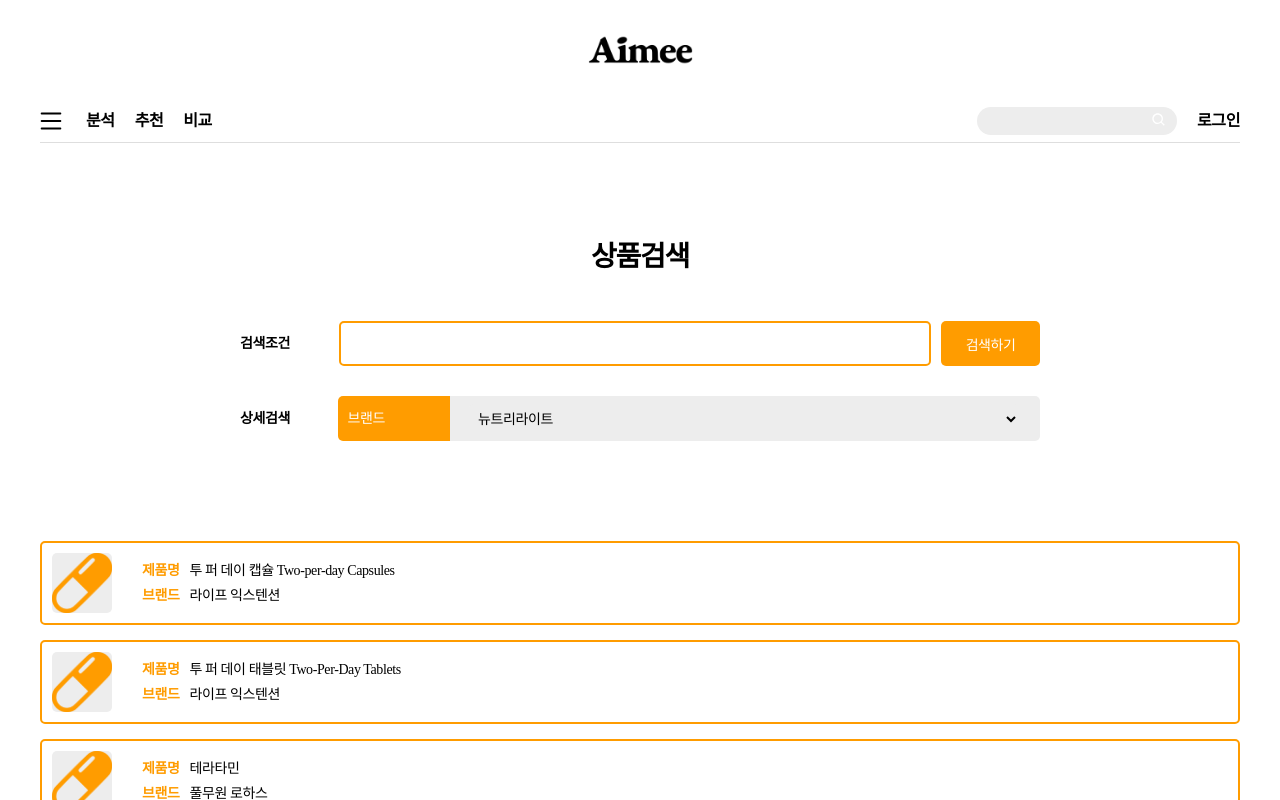
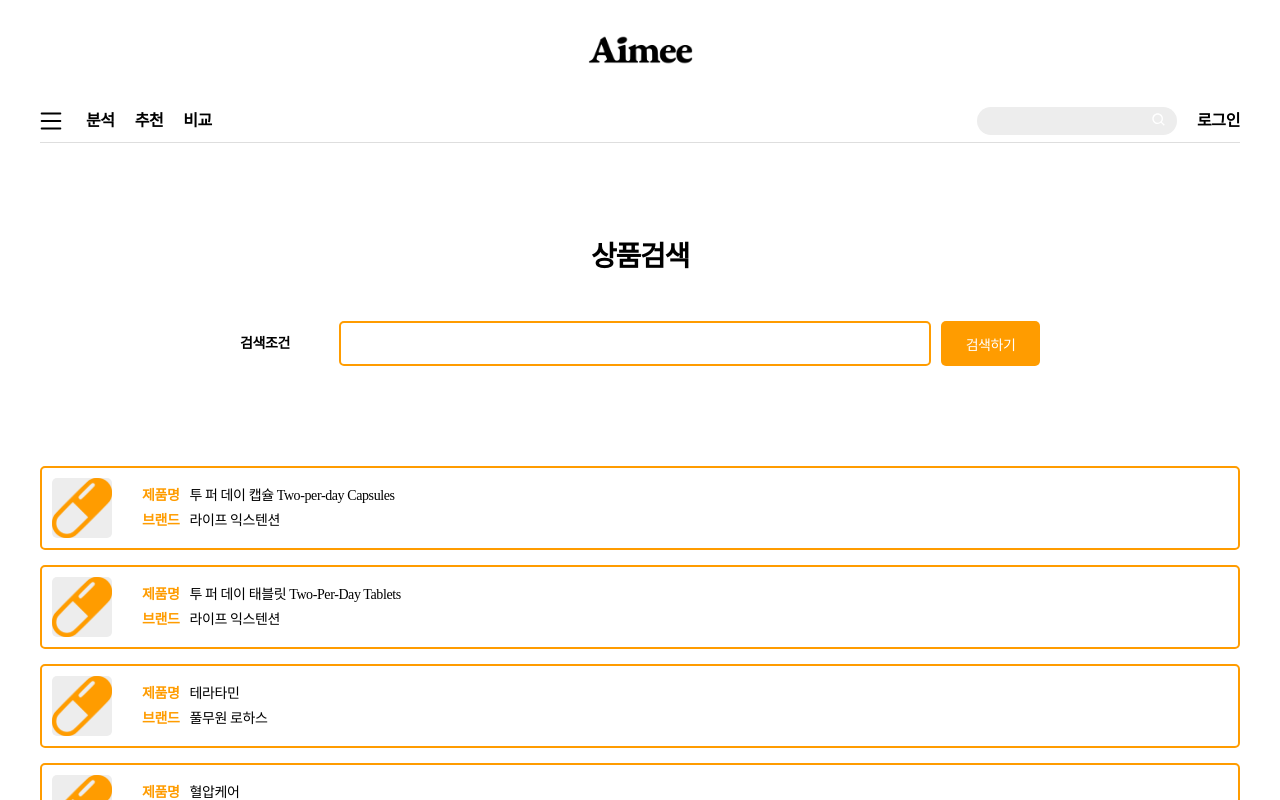
Before and after one commit to Ho0on/wanted_pre_onboarding_energybalance, a React (Create React App) app: page / in a window 1280 px wide. Shown: the top 800 px of the page. Built offline with nearby package versions, Linux system fonts and the light colour scheme.

Commit message:
Add: 검색 알고리즘 재정립 및 any 타입 변경

```diff
--- a/src/components/Checkbox/Selectbox.tsx
+++ b/src/components/Checkbox/Selectbox.tsx
@@ -1,12 +1,26 @@
 import React from 'react';
+import { ISelectProps } from '../../shared/types';
 import * as S from './Selectbox.style';
 
-function Selectbox({ data }: { data: string[] }) {
+function Selectbox({ data, resultData, setResultData }: ISelectProps) {
+  const handleSelectBox = (e: React.ChangeEvent<HTMLSelectElement>) => {
+    const brandFilteredData = resultData.filter(product =>
+      product.brand.includes(e.target.value)
+    );
+
+    setResultData(brandFilteredData);
+  };
+
   return (
     <S.BoxSection>
-      <S.SelectboxSection>
+      <S.SelectboxSection onChange={handleSelectBox}>
+        <option>브랜드 이름을 선택해주세요.</option>
         {data.map((el: string, idx: number) => {
-          return <option key={idx}>{el}</option>;
+          return (
+            <option key={idx} value={el}>
+              {el}
+            </option>
+          );
         })}
       </S.SelectboxSection>
     </S.BoxSection>
--- a/src/pages/Main/Main.tsx
+++ b/src/pages/Main/Main.tsx
@@ -3,17 +3,12 @@ import {
   formattingString,
   orderingData,
   filteringBrandList,
-} from '../../utils';
+} from '../../shared/utils';
+import Idata from '../../shared/types';
 import Nav from '../../components/Nav/Nav';
 import Selectbox from '../../components/Checkbox/Selectbox';
 import SearchResult from '../../components/SearchResult/SearchResult';
 import * as S from './Main.style';
-
-interface Idata {
-  productName: string;
-  brand: string;
-  both: string;
-}
 
 const Main = () => {
   const [data, setData] = useState<Idata[]>([]);
@@ -42,16 +37,20 @@ const Main = () => {
   };
 
   const onClickSubmit = () => {
-    const filteredData = resultData.filter(product => {
+    const filteredData = data.filter(product => {
       const newProductName = formattingString(product.both);
       const newInput = formattingString(searchInput);
 
       return newProductName.includes(newInput);
     });
+    // console.log(brandFilteredData);
+
     setResultData(filteredData);
   };
 
-  const brandListData = filteringBrandList(data);
+  const brandListData = filteringBrandList(resultData);
+
+  // console.log(resultData);
 
   return (
     <S.MainSection>
@@ -60,7 +59,6 @@ const Main = () => {
           <S.Logo src="/images/logo.png" />
         </S.LogoSection>
         <Nav />
-
         <S.ContentsSection>
           <S.Title>상품검색</S.Title>
           <S.SearchSection>
@@ -68,15 +66,21 @@ const Main = () => {
             <S.SearchBar type="text" onChange={handleInput} />
             <S.SearchBtn onClick={onClickSubmit}>검색하기</S.SearchBtn>
           </S.SearchSection>
+          {resultData.length !== data.length && (
             <S.DetailSearchSection>
               <S.DetailSearchText>상세검색</S.DetailSearchText>
               <S.DetailSearchBox>
                 <S.DetailSearchCategory>브랜드</S.DetailSearchCategory>
                 <S.DetailSearchContents>
-                <Selectbox data={brandListData} />
+                  <Selectbox
+                    data={brandListData}
+                    resultData={resultData}
+                    setResultData={setResultData}
+                  />
                 </S.DetailSearchContents>
               </S.DetailSearchBox>
             </S.DetailSearchSection>
+          )}
         </S.ContentsSection>
         {orderingData(resultData).map((el: Idata, idx: number) => {
           return (
--- /dev/null
+++ b/src/shared/types.ts
@@ -0,0 +1,11 @@
+export default interface Idata {
+  productName: string;
+  brand: string;
+  both: string;
+}
+
+export interface ISelectProps {
+  data: string[];
+  resultData: Idata[];
+  setResultData: (brandFilteredData: Idata[]) => void;
+}
--- a/src/utils.ts
+++ b/src/shared/utils.ts
@@ -1,8 +1,4 @@
-interface Idata {
-  productName: string;
-  brand: string;
-  both: string;
-}
+import Idata from './types';
 
 export const formattingString = (string: string) => {
   const newString = string.replaceAll(' ', '').toLowerCase();
@@ -20,14 +16,14 @@ export const orderingData = (data: Idata[]) => {
 export const filteringBrandList = (data: Idata[]) => {
   const result: string[] = [];
 
-  const brandList = data.reduce((acc: any, current: any) => {
-    acc.findIndex(({ brand }: { brand: any }) => brand === current.brand) ===
+  const brandList = data.reduce((acc: Idata[], current: Idata) => {
+    acc.findIndex(({ brand }: { brand: string }) => brand === current.brand) ===
       -1 && acc.push(current);
 
     return acc;
   }, []);
 
-  brandList.map((el: any) => {
+  brandList.map((el: Idata) => {
     return result.push(el.brand);
   });
 
```
Lines whose indentation alone changed are shown as unchanged.
